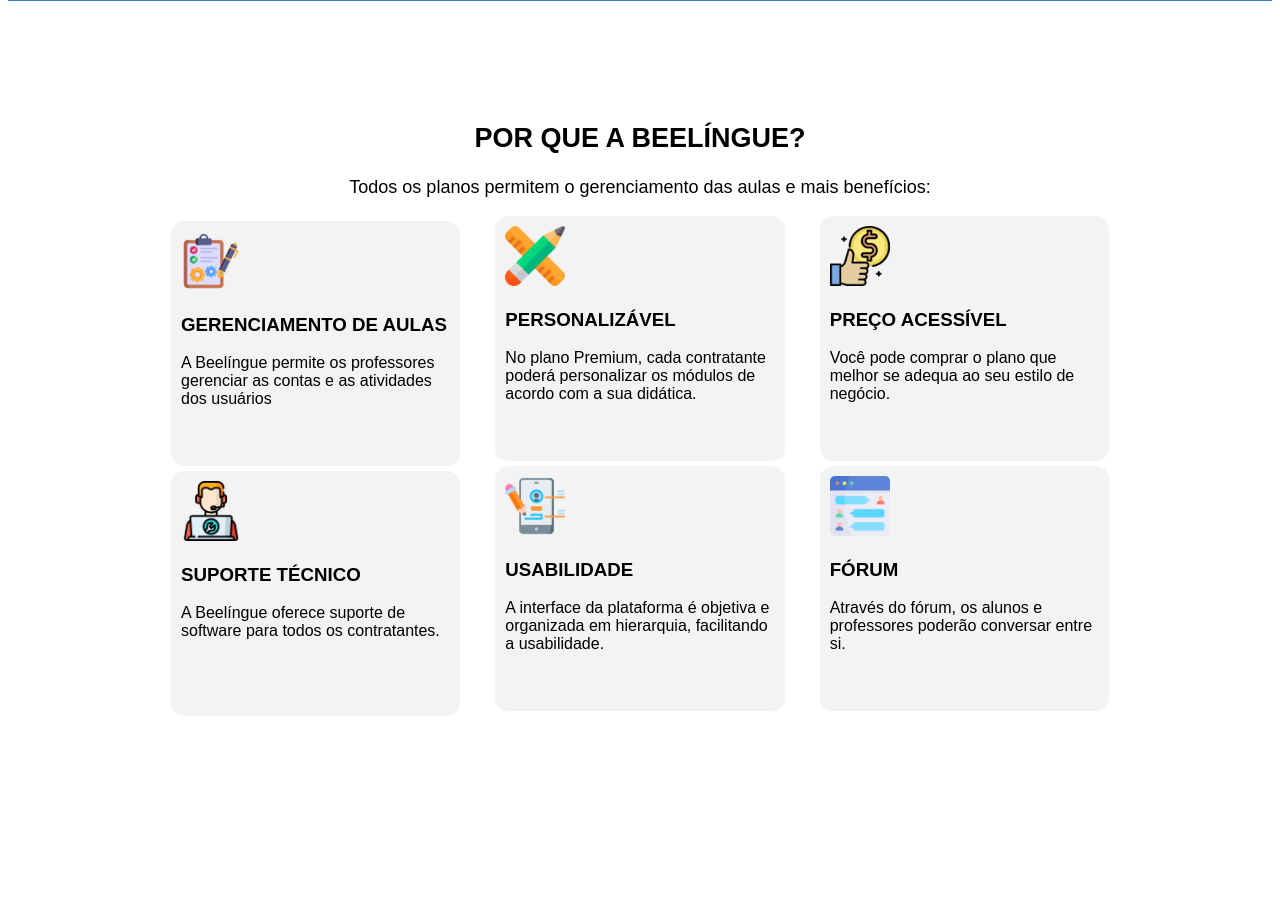
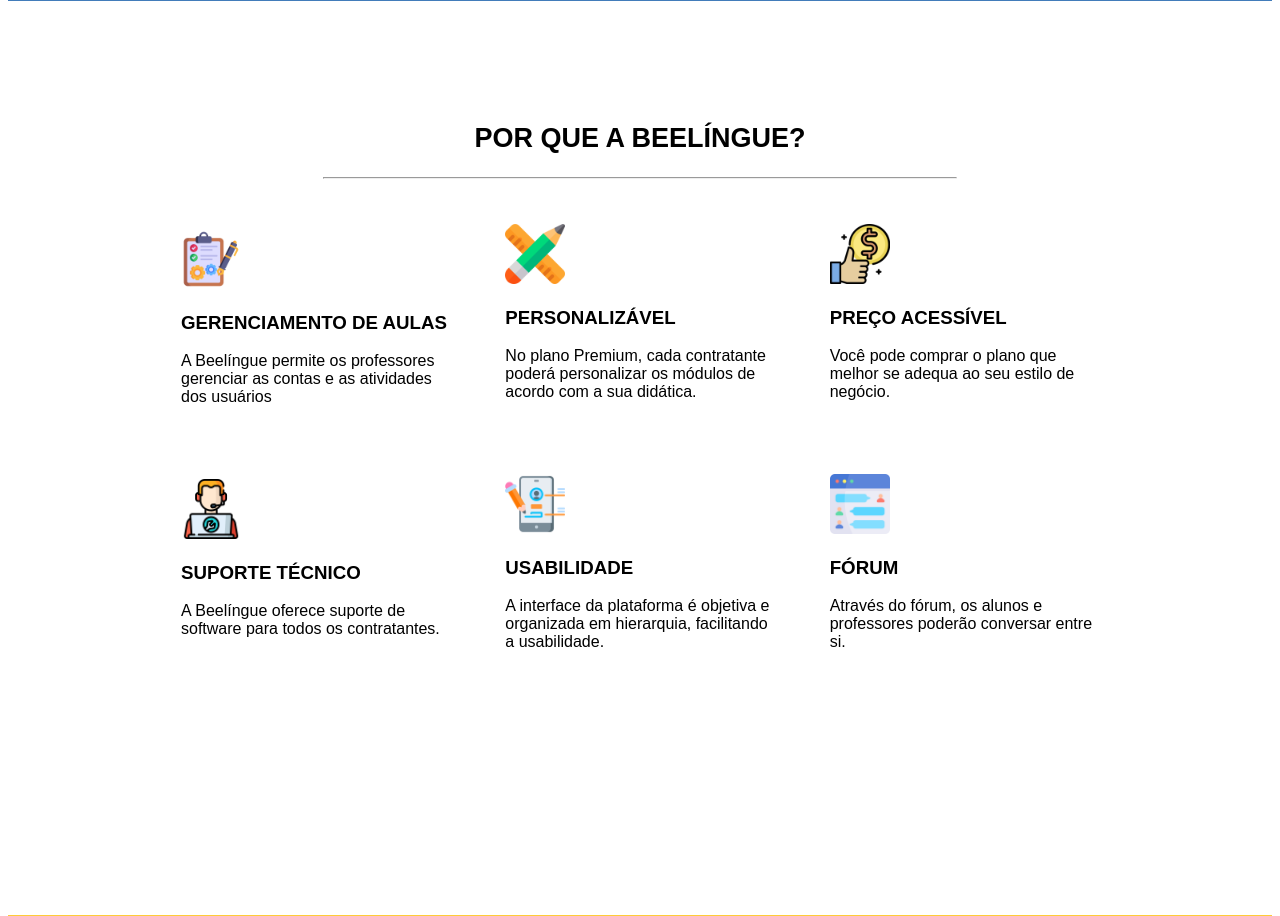
Before and after one commit to beelingue/Beelingue, a PHP site: page / in a window 1280 px wide. Shown: the part 620-1536 px from the top of the page. Run offline with PHP 8.4, Linux system fonts and the light colour scheme.

Commit message:
atualização 15/10 14:52

```diff
--- a/index.html
+++ b/index.html
@@ -47,7 +47,8 @@
 <section class="section-pq">
     <div class="center">
 <h1> POR QUE A BEELÍNGUE?</h1>
-<p> Todos os planos permitem o gerenciamento das aulas e mais benefícios: </p>
+<hr>
+<!--<p> Todos os planos permitem o gerenciamento das aulas e mais benefícios: </p>-->
 </div>
 <div class="container3">
     <div class="col">
--- a/style.css
+++ b/style.css
@@ -168,7 +168,7 @@ margin-top: 60px;
 .item-col{
     padding: 10px;
    border-radius: 5%;
-   background-color: var(--cor-cinza);
+   /*background-color: var(--cor-cinza);*/
     border: 0.5px ;
     margin: 5px;
 height: 225px;
@@ -245,3 +245,9 @@ padding-bottom: 25px;
 .section-pq{
 
 }
+
+
+hr{
+    width: 50%;
+    margin-bottom: 35px;
+}
```
